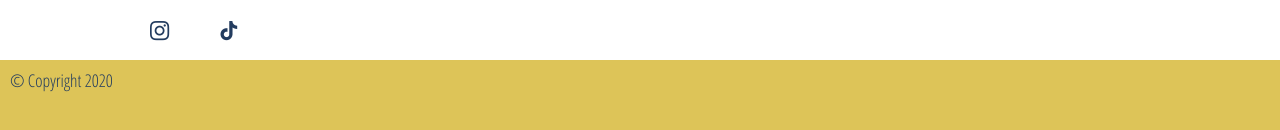
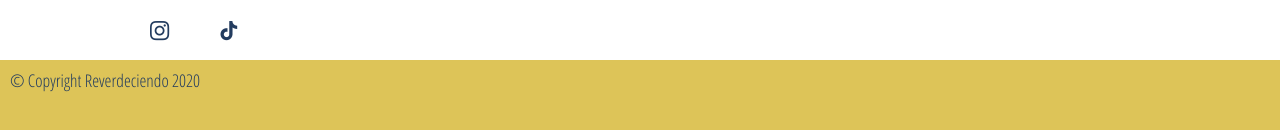
Before and after one commit to brancmi/proyecto-reverdeciendo, a website: page index.html in a window 1280 px wide. Shown: the part 3746-3876 px from the top of the page. Drawn offline with nearby package versions, Linux system fonts and the light colour scheme; files whose address does not match are found by name.

Commit message:
Modificacion de Index

```diff
--- a/index.html
+++ b/index.html
@@ -135,7 +135,7 @@
             </div>
         </main>
         <footer class="container-fluid">
-            <div class="row text-center text__styles"><h3>&copy; Copyright 2020 </h3></div>
+            <div class="row text-center text__styles"><h3>&copy; Copyright Reverdeciendo 2020 </h3></div>
         </footer>
     </body>
 </html>
```
